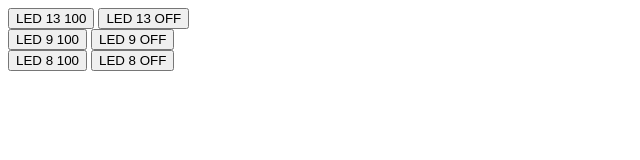
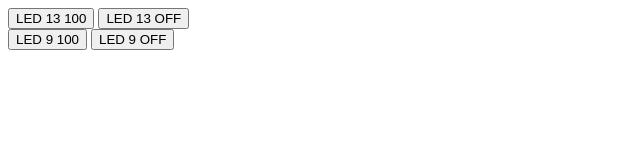
Before and after one commit to mainehackerclub/JohnnySocket, a plain HTML site: page index.html in a window 1280 px wide. Shown: the whole page, without its empty margins (0-640 px from the left). Drawn offline with nearby package versions, Linux system fonts and the light colour scheme; no server answers.

Commit message:
removing led 8

```diff
--- a/index.html
+++ b/index.html
@@ -22,7 +22,5 @@
   <button onclick="ledOn(9,100)">LED 9 100</button>
   <button onclick="ledOff(9)">LED 9 OFF</button>
   <br>
-  <button onclick="ledOn(8,100)">LED 8 100</button>
-  <button onclick="ledOff(8)">LED 8 OFF</button>
   </body>
 </html>
```
